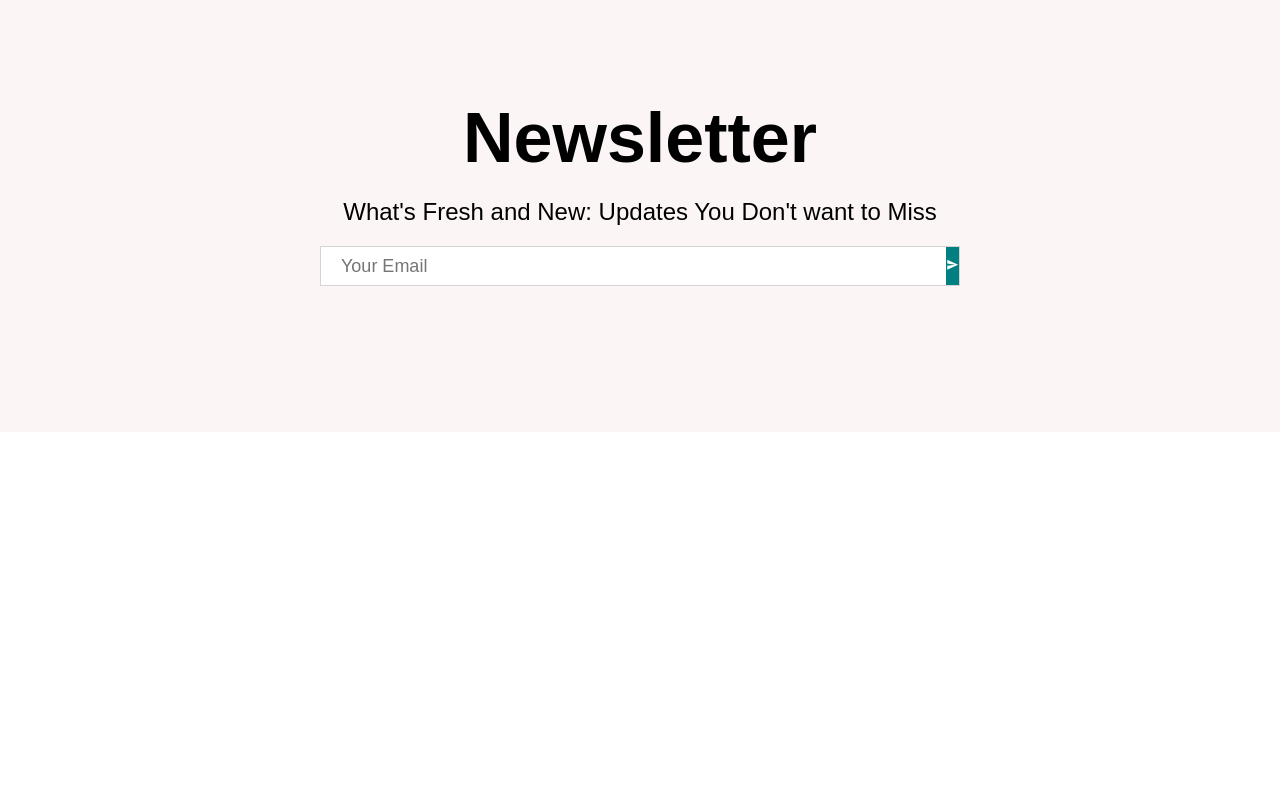
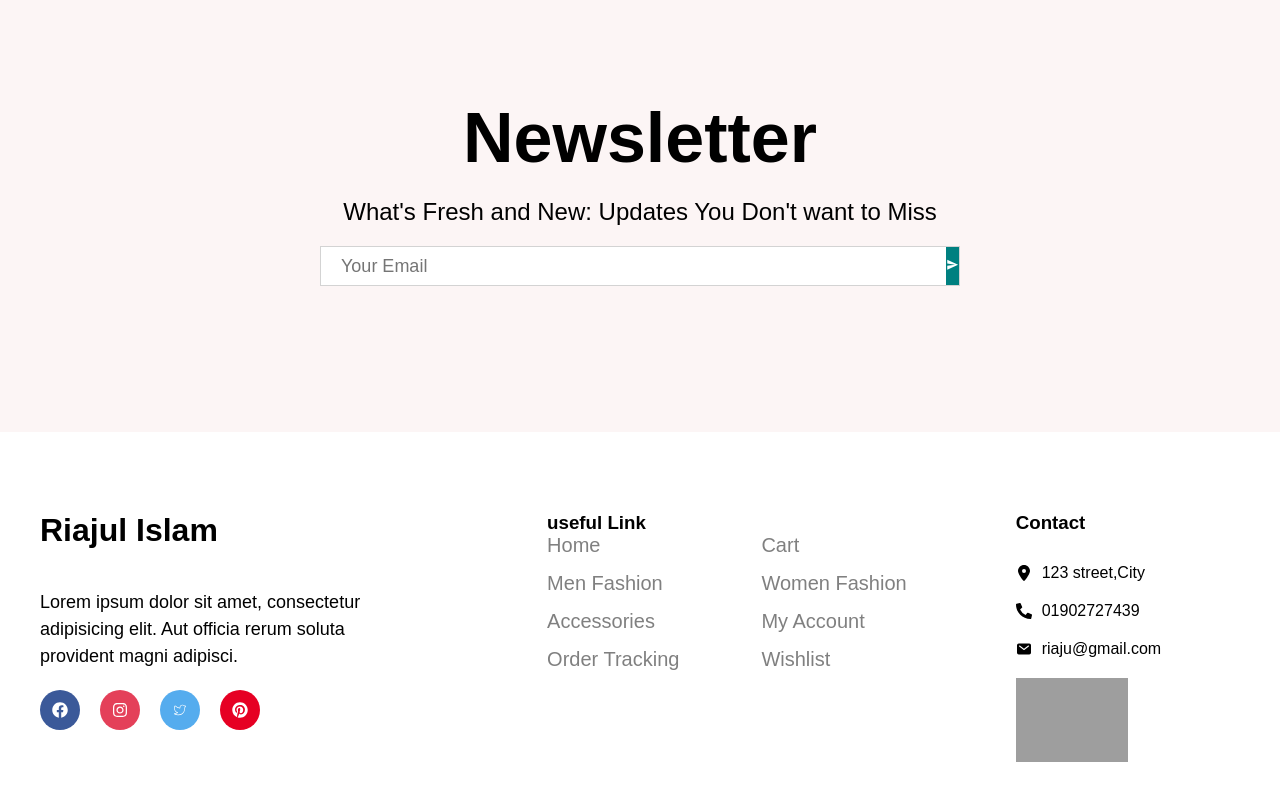
Before and after one commit to PavelRiajul/react-e-commerce, a React (Vite) app: page / in a window 1280 px wide. Shown: the part 3088-3888 px from the top of the page. Before the commit the page ends 3520 px from the top, so only its background shows below. Built offline with nearby package versions, Linux system fonts and the light colour scheme; grey boxes are pictures that could not be loaded.

Commit message:
footer-section-complete

```diff
--- /dev/null
+++ b/src/Components/Footer/Footer.css
@@ -0,0 +1,92 @@
+.footer-container{
+    display: flex;
+    flex-direction: row;
+    padding: 60px 20px;
+}
+.footer-left{
+    display: flex;
+    flex-direction: column;
+    padding: 20px;
+}
+.footer-logo {
+    margin-bottom: 20px;
+  }
+
+  .footer-desc {
+    margin: 20px 0px;
+    font-size: 18px;
+    width: 80%;
+    line-height: 1.5;
+  }
+
+  .social-container {
+    display: flex;
+  }
+
+  .social-icon {
+    width: 40px;
+    height: 40px;
+    border-radius: 50%;
+    color: white;
+    display: flex;
+    align-items: center;
+    justify-content: center;
+    margin-right: 20px;
+  }
+
+  .social-icon .icon {
+    font-size: 20px;
+  }
+  .footer-center{
+    padding: 20px;
+  }
+  .footer-title{
+    margin-bottom: 30px;
+  }
+  .footer-list{
+    display: flex;
+    flex-wrap:wrap ;
+    list-style: none;
+    margin: 0;
+    padding: 0;
+  }
+  .footer-list-item{
+    width: 50%;
+    margin-bottom: 15px;
+    font-size: 20px;
+    color: gray;
+    cursor: pointer;
+    font-weight: 300;
+  }
+  .footer-list-item:hover {
+    color: black;
+    text-decoration: underline;
+  }
+
+  .footer-right {
+    padding: 20px;
+  }
+
+  .contact-item {
+    margin-bottom: 20px;
+    display: flex;
+    align-items: center;
+  }
+
+  .payment {
+    width: 50%;
+  }
+
+  @media only screen and (max-width: 768px) {
+    .footer-container {
+      flex-direction: column;
+    }
+
+    .footer-center {
+      display: none;
+    }
+
+    .footer-right {
+      background-color: #fff8f8;
+    }
+  }
--- /dev/null
+++ b/src/Components/Footer/Footer.jsx
@@ -0,0 +1,56 @@
+import { FaFacebook, FaInstagram, FaPhoneAlt, FaPinterest } from "react-icons/fa"
+import "./Footer.css"
+import { CiTwitter } from "react-icons/ci"
+import { footerLinks } from "../../db/data"
+import { FaLocationDot } from "react-icons/fa6"
+import { IoMail } from "react-icons/io5"
+
+function Footer() {
+  return (
+    <div className="footer-container">
+        <div className="footer-left">
+            <h1 className="footer-logo">Riajul Islam</h1>
+            <p className="footer-desc">
+                Lorem ipsum dolor sit amet, consectetur adipisicing elit. Aut officia rerum soluta provident magni adipisci.
+            </p>
+            <div className="social-container">
+                <div className="social-icon" style={{backgroundColor:"#3b5999"}}>
+                    <FaFacebook/>
+                </div>
+                <div className="social-icon" style={{backgroundColor:"#e44059"}}>
+                    <FaInstagram/>
+                </div>
+                <div className="social-icon" style={{backgroundColor:"#55acee"}}>
+                    <CiTwitter/>
+                </div>
+                <div className="social-icon" style={{backgroundColor:"#e60023"}}>
+                    <FaPinterest/>
+                </div>
+            </div>
+        </div>
+        <div className="footer-center">
+            <h3>useful Link</h3>
+            <ul className="footer-list">
+               {footerLinks.map((link)=>(
+                <li key={link.id} className="footer-list-item">{link.title}</li>
+               ))}
+            </ul>
+        </div>
+        <div className="footer-right">
+            <h3 className="footer-title">Contact</h3>
+            <div className="contact-item">
+                <FaLocationDot style={{marginRight:"10px"}}/> 123 street,City
+            </div>
+            <div className="contact-item">
+                <FaPhoneAlt style={{marginRight:"10px"}}/> 01902727439
+            </div>
+            <div className="contact-item">
+                <IoMail style={{marginRight:"10px"}}/> riaju@gmail.com
+            </div>
+            <img className="payment" src="../../assets/payment-img-removebg-preview.png" alt="" />
+        </div>
+    </div>
+  )
+}
+
+export default Footer
--- a/src/Pages/Home/Home.jsx
+++ b/src/Pages/Home/Home.jsx
@@ -1,5 +1,6 @@
 import Announcement from "../../Components/Announcement/Announcement"
 import Category from "../../Components/Category/Category"
+import Footer from "../../Components/Footer/Footer"
 import Navbar from "../../Components/Navbar/Navbar"
 import Newsletter from "../../Components/Newsletter/Newsletter"
 import BestSeller from "../../Components/Products/BestSeller"
@@ -17,6 +18,7 @@ function Home() {
         <NewArrivals/>
         <BestSeller/>
         <Newsletter/>
+        <Footer/>
     </div>
   )
 }
```
Also changed, not shown: src/assets/payment-img-removebg-preview.png (added), src/assets/payment.png (deleted).
